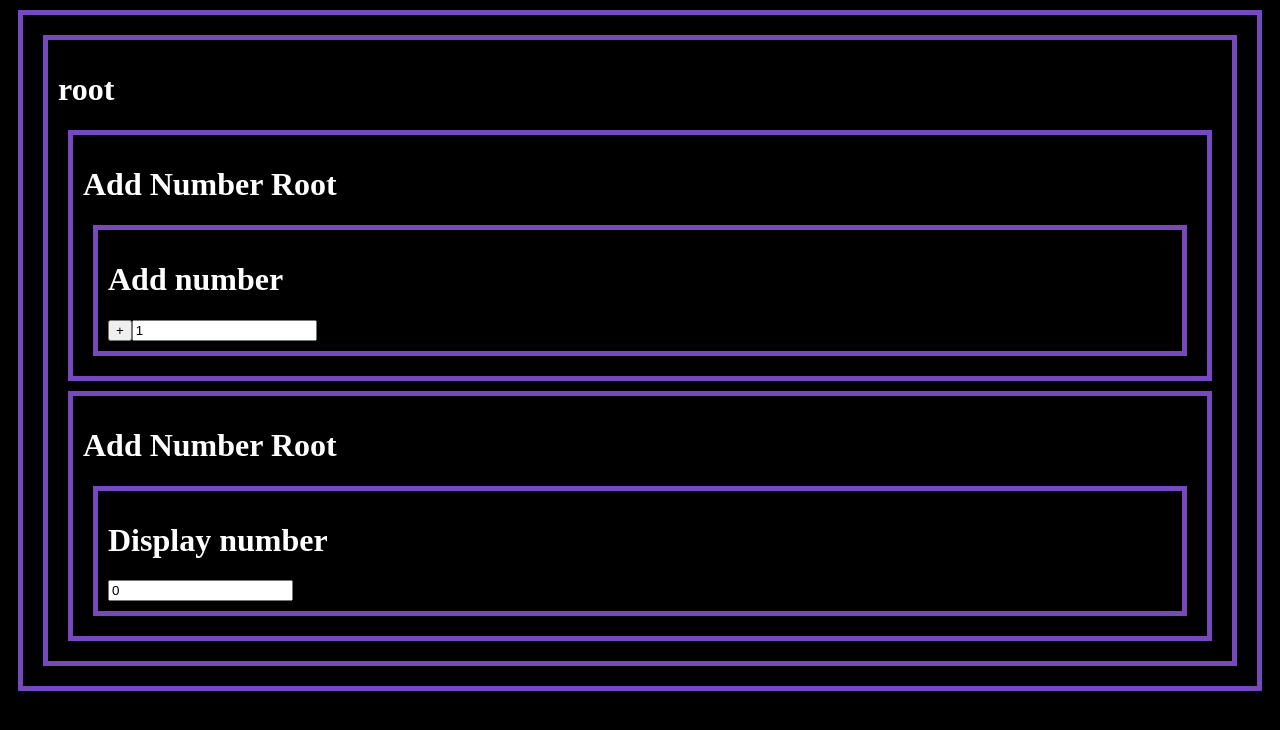
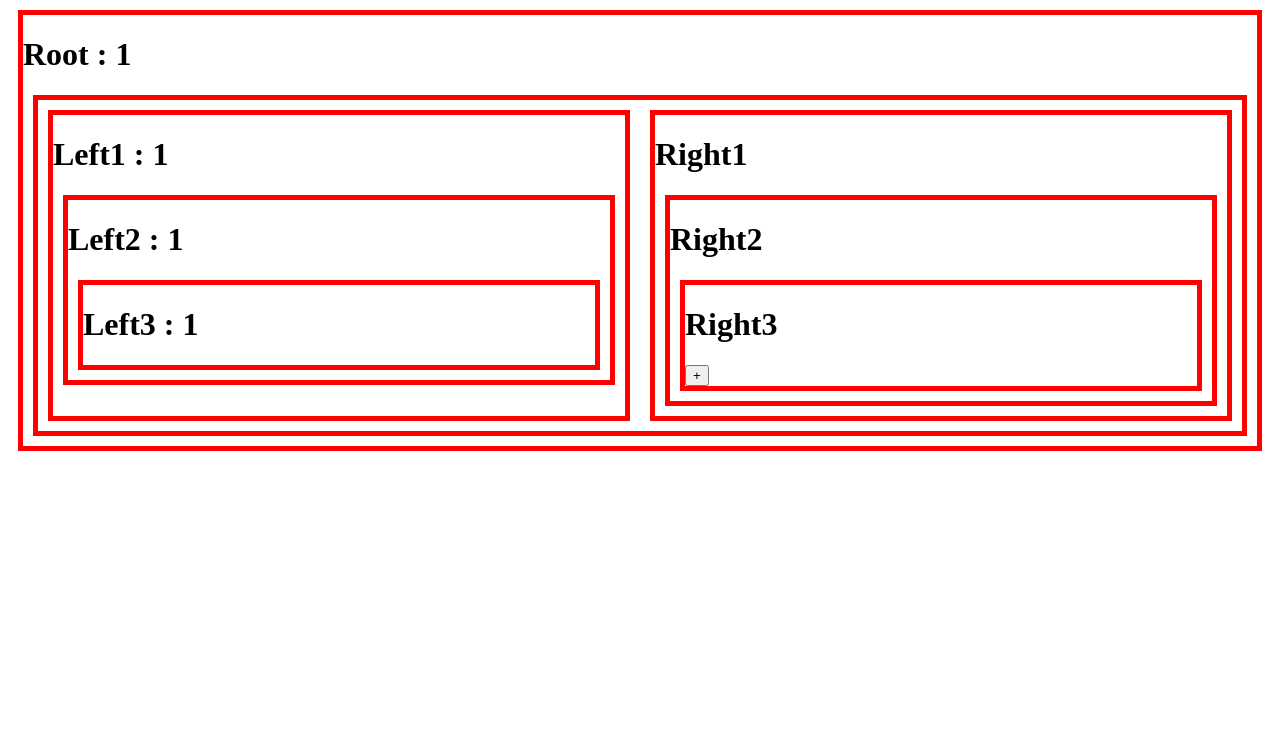
Before and after one commit to kangaroo19/react-redux, a React (Create React App) app: page / in a window 1280 px wide. Shown: the top 730 px of the page. Built offline with nearby package versions, Linux system fonts and the light colour scheme.

Commit message:
2023/05/07

```diff
--- a/src/App.css
+++ b/src/App.css
@@ -1,10 +1,10 @@
-div{
-    border:5px solid #764abc;
+#container,
+#container div{
+    border :5px solid red;
     margin:10px;
-    padding:10px;
 }
 
-body{
-    background-color: black;
-    color:white;
+#grid{
+    display: grid;
+    grid-template-columns: 1fr 1fr;
 }
--- a/src/App.js
+++ b/src/App.js
@@ -1,4 +1,4 @@
-import React,{Component} from "react";
+import React,{Component, useState} from "react";
 import './App.css'
 import AddNumberRoot from "./components/AddNumberRoot";
 import DisplayNumberRoot from "./components/DisplayNumberRoot";
@@ -7,23 +7,77 @@
 //3. AddnNumber, DisplayNumber
 
 
-class App extends Component {
-  state={number:0}
-  render(){
-    return (
-    <div className="123123">
-        <h1>root</h1>
-        <AddNumberRoot onClick={function(size){
-          this.setState({number:this.state.number+size})
-        }.bind(this)}/>
-        <DisplayNumberRoot number={this.state.number}/>
+function App(){
+  const [number,setNumber]=useState(1)
+  return (
+    <div id="container">
+      <h1>Root : {number}</h1>
+      <div id="grid">
+        <Left1 number={number}></Left1>
+        <Right1 onIncrese={()=>{
+          setNumber(number+1)
+        }}></Right1>
+      </div>
     </div>
-    );
-  }
+  )
+}
+
+function Left1(props){
+  return (
+    <div>
+      <h1>Left1 : {props.number}</h1>
+      <Left2 number={props.number}></Left2>
+    </div>
+  )
+}
+
+function Left2(props){
+  return (
+    <div>
+      <h1>Left2 : {props.number}</h1>
+      <Left3 number={props.number}></Left3>
+    </div>
+  )
+}
+
+function Left3(props){
+  return (
+    <div>
+      <h1>Left3 : {props.number}</h1>
+    </div>
+  )
+}
+
+function Right1(props){
+  return (
+    <div>
+      <h1>Right1</h1>
+      <Right2 onIncrese={()=>{
+        props.onIncrese()
+      }}></Right2>
+    </div>
+  )
+}
+
+function Right2(props){
+  return (
+    <div>
+      <h1>Right2</h1>
+      <Right3 onIncrese={()=>{
+        props.onIncrese()
+      }}></Right3>
+    </div>
+  )
+}
+
+function Right3(props){
+  return (
+    <div>
+      <h1>Right3</h1>
+      <input type="button"  value="+" onClick={props.onIncrese}/>
+    </div>
+  )
 }
 
 
-
-
-
 export default App;
```
